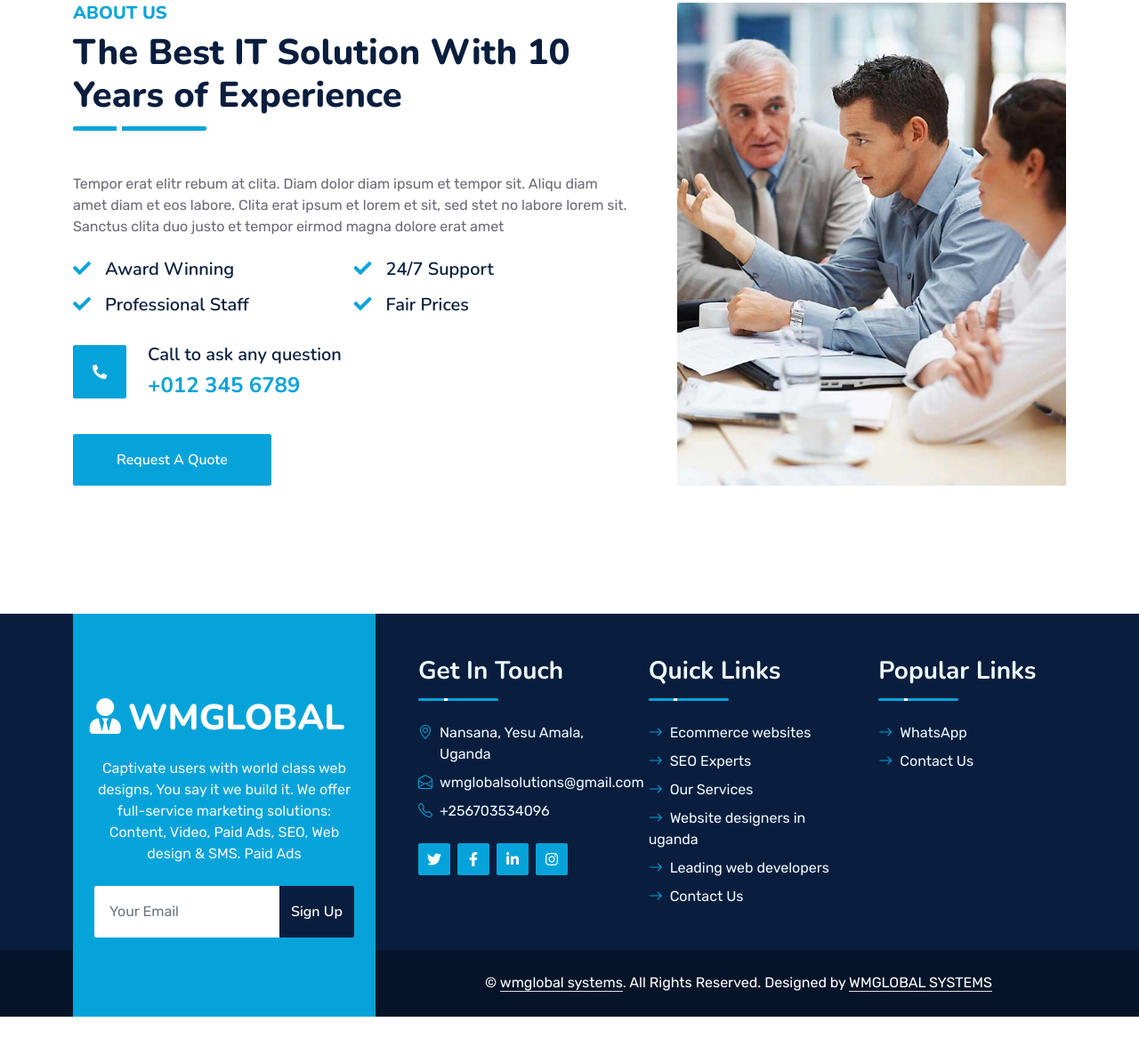
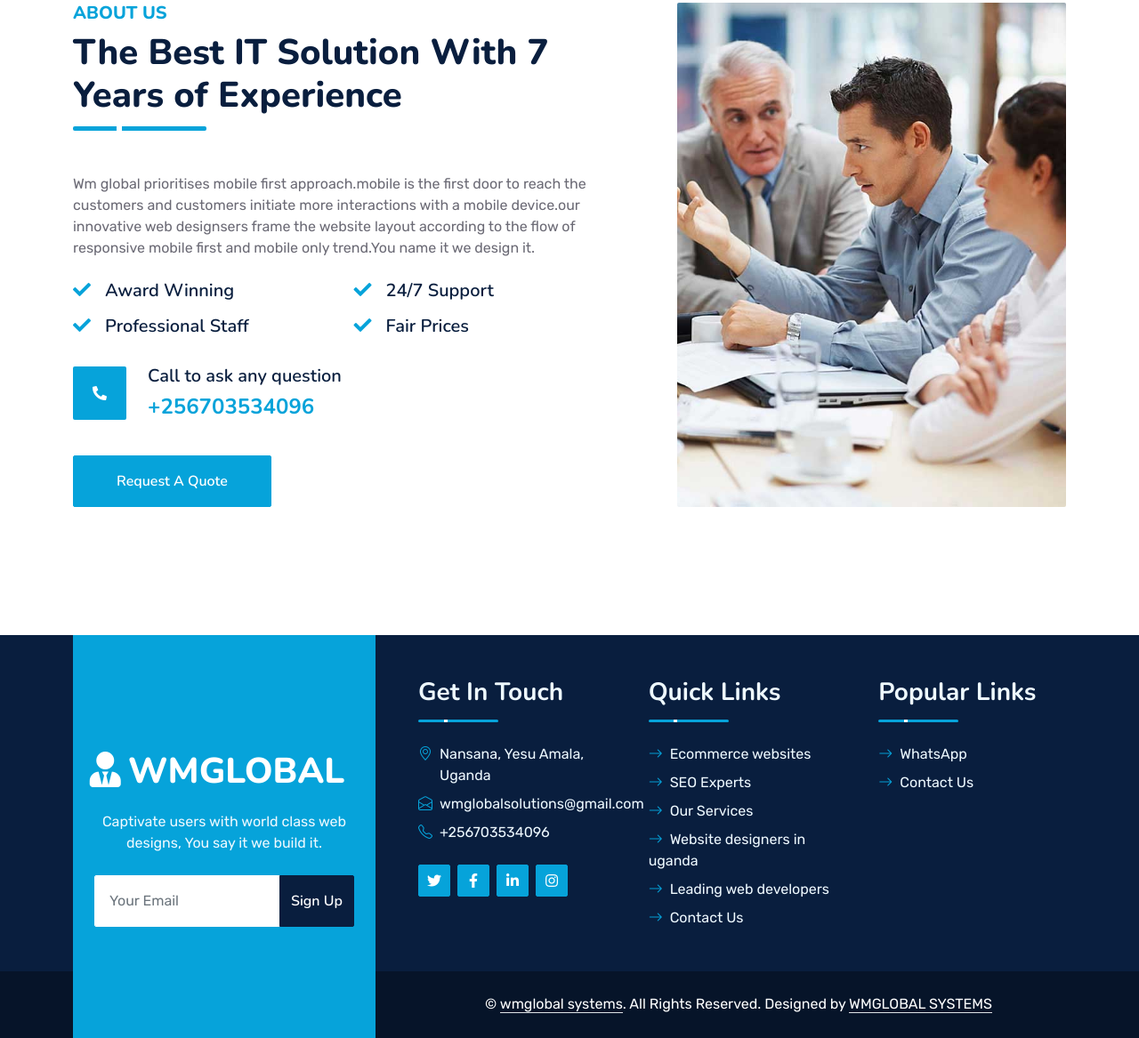
Before and after one commit to wmglobalsystems/wmglobalsystems.github.io, a plain HTML site: page about.html in a window 1280 px wide. Shown: the part 616-1783 px from the top of the page at 89% size. Before the commit the page ends 1759 px from the top, so only its background shows below. Drawn offline with nearby package versions, Linux system fonts and the light colour scheme.

Commit message:
Update about.html

```diff
--- a/about.html
+++ b/about.html
@@ -126,9 +126,9 @@
                 <div class="col-lg-7">
                     <div class="section-title position-relative pb-3 mb-5">
                         <h5 class="fw-bold text-primary text-uppercase">About Us</h5>
-                        <h1 class="mb-0">The Best IT Solution With 10 Years of Experience</h1>
+                        <h1 class="mb-0">The Best IT Solution With 7 Years of Experience</h1>
                     </div>
-                    <p class="mb-4">Tempor erat elitr rebum at clita. Diam dolor diam ipsum et tempor sit. Aliqu diam amet diam et eos labore. Clita erat ipsum et lorem et sit, sed stet no labore lorem sit. Sanctus clita duo justo et tempor eirmod magna dolore erat amet</p>
+                    <p class="mb-4">Wm global prioritises mobile first approach.mobile is the first door to reach the customers and customers initiate more interactions with a mobile device.our innovative web designsers frame the website layout according to the flow of responsive mobile first and mobile only trend.You name it we design it.</p>
                     <div class="row g-0 mb-3">
                         <div class="col-sm-6 wow zoomIn" data-wow-delay="0.2s">
                             <h5 class="mb-3"><i class="fa fa-check text-primary me-3"></i>Award Winning</h5>
@@ -145,10 +145,10 @@
                         </div>
                         <div class="ps-4">
                             <h5 class="mb-2">Call to ask any question</h5>
-                            <h4 class="text-primary mb-0">+012 345 6789</h4>
+                            <h4 class="text-primary mb-0">+256703534096</h4>
                         </div>
                     </div>
-                    <a href="quote.html" class="btn btn-primary py-3 px-5 mt-3 wow zoomIn" data-wow-delay="0.9s">Request A Quote</a>
+                    <a href="https://wa.me/256703534096" class="btn btn-primary py-3 px-5 mt-3 wow zoomIn" data-wow-delay="0.9s">Request A Quote</a>
                 </div>
                 <div class="col-lg-5" style="min-height: 500px;">
                     <div class="position-relative h-100">
@@ -173,9 +173,7 @@
                             <a href="index.html" class="navbar-brand">
                                 <h1 class="m-0 text-white"><i class="fa fa-user-tie me-2"></i>WMGLOBAL</h1>
                             </a>
-                            <p class="mt-3 mb-4">Captivate users with world class web designs, You say it we build it.
-
-    We offer full-service marketing solutions: Content, Video, Paid Ads, SEO, Web design & SMS. Paid Ads</p>
+                            <p class="mt-3 mb-4">Captivate users with world class web designs, You say it we build it.</p>
                             <form action="">
                                 <div class="input-group">
                                     <input type="text" class="form-control border-white p-3" placeholder="Your Email">
```
